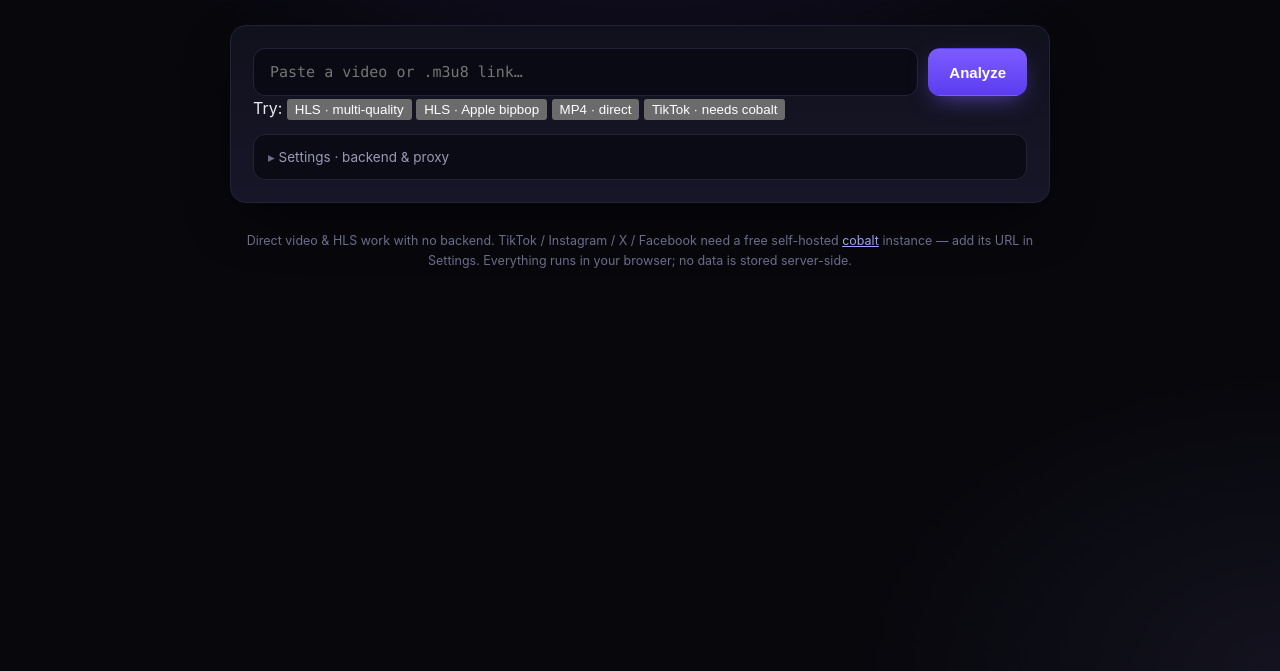
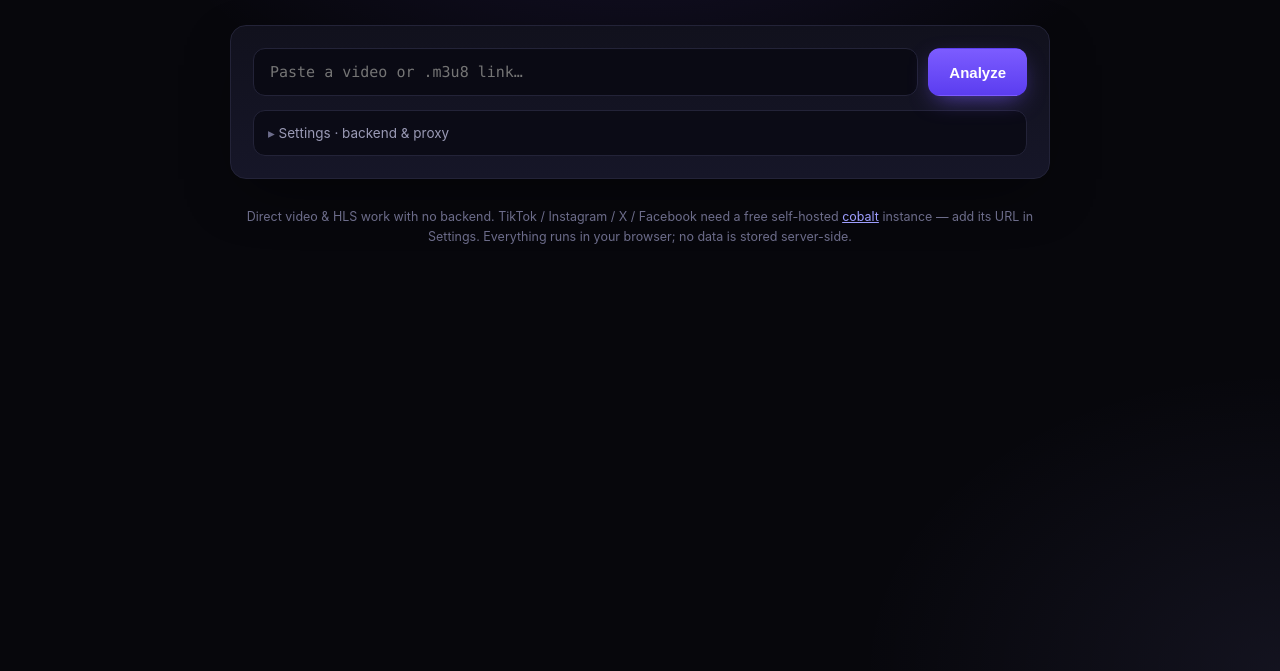
Before and after one commit to Prajz/blackhole-web, a website built with Vite: page index.html in a window 1280 px wide. Shown: the part 129-800 px from the top of the page. Built offline with nearby package versions, Linux system fonts and the light colour scheme.

Commit message:
refactor: remove hardcoded test URLs and example chips

```diff
--- a/index.html
+++ b/index.html
@@ -35,14 +35,6 @@
           />
           <button id="analyze-btn" class="btn primary" type="submit">Analyze</button>
         </form>
-
-        <div class="examples">
-          <span>Try:</span>
-          <button class="chip" data-url="https://test-streams.mux.dev/x36xhzz/x36xhzz.m3u8">HLS · multi-quality</button>
-          <button class="chip" data-url="https://devstreaming-cdn.apple.com/videos/streaming/examples/img_bipbop_adv_example_ts/master.m3u8">HLS · Apple bipbop</button>
-          <button class="chip" data-url="https://commondatastorage.googleapis.com/gtv-videos-bucket/sample/BigBuckBunny.mp4">MP4 · direct</button>
-          <button class="chip" data-url="https://www.tiktok.com/@nicolly.divino/video/7649850626641317128">TikTok · needs cobalt</button>
-        </div>
 
         <details class="settings">
           <summary>Settings · backend &amp; proxy</summary>
```
